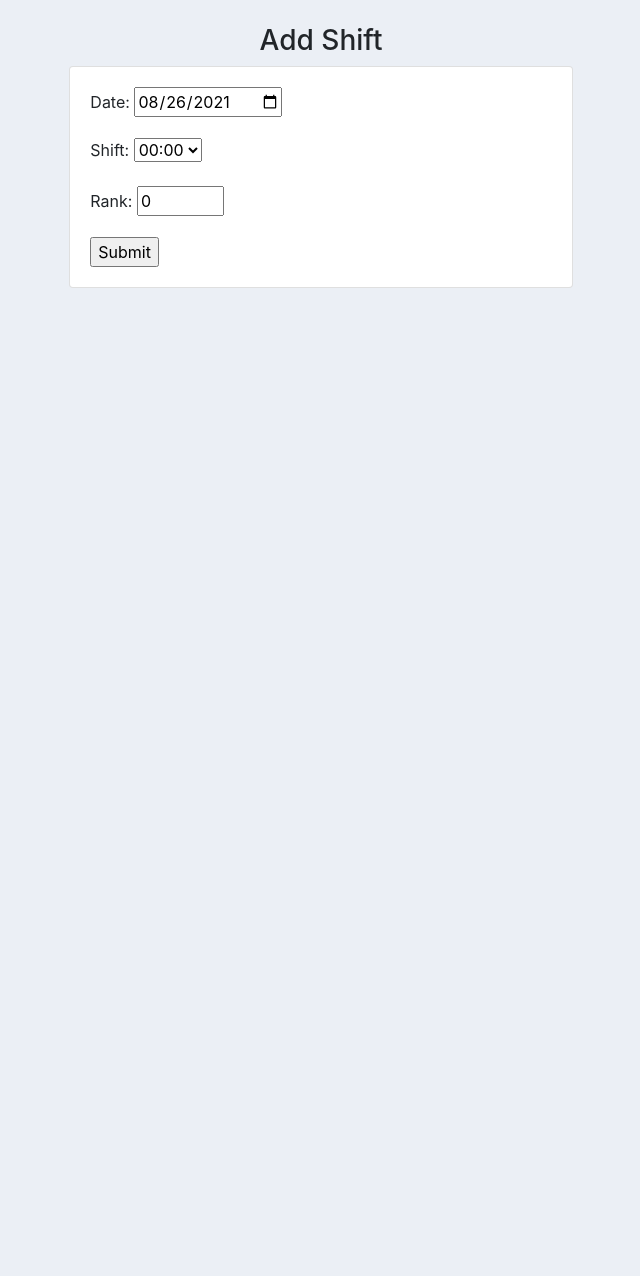
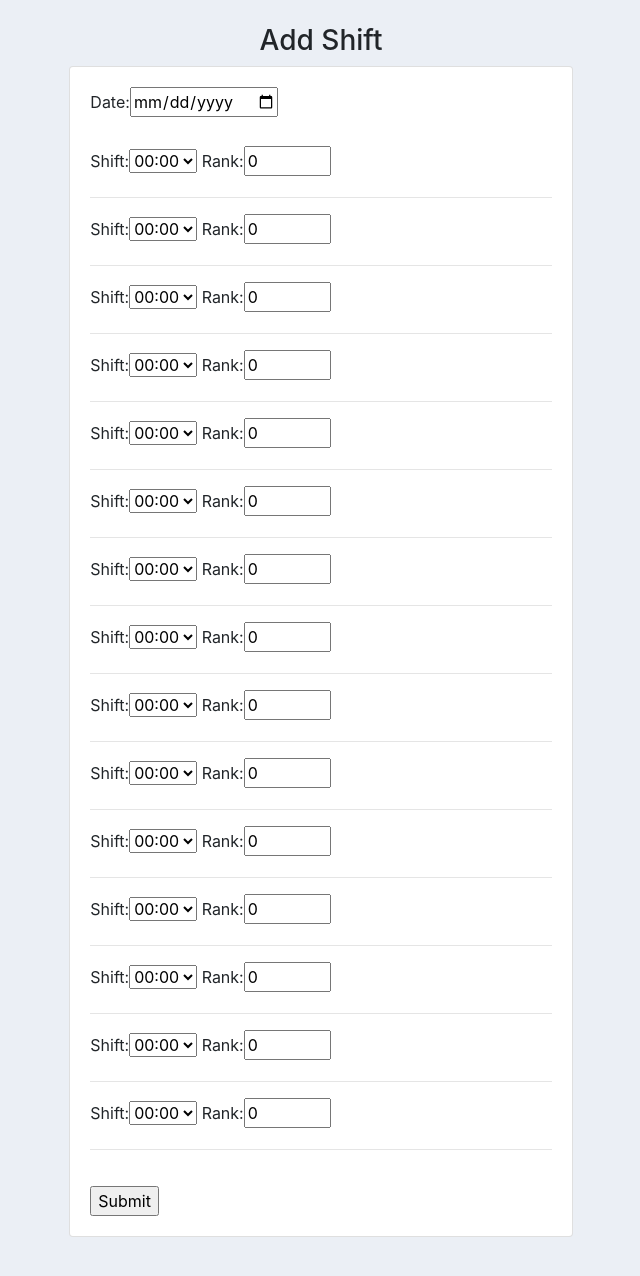
Before and after one commit to Morenokoko/scheduler_django, a Django app: page /account/shift/ in a window 1280 px wide. Shown: the part 56-1332 px from the top of the page, without its empty margins (319-959 px from the left). Run offline with Django 3.2, Linux system fonts and the light colour scheme; a user stored in the database is signed in; some libraries are stand-ins or nearby versions.

Commit message:
Updated shift form to inline formset and changed table views to overflow

```diff
--- a/account/forms.py
+++ b/account/forms.py
@@ -27,14 +27,5 @@ class ShiftForm(ModelForm):
 			'rank': NumberInput(attrs={'min':1, 'max':24})
         }
 
-# class AvailabilityForm(forms.Form, ModelForm):
-# 	class Meta:
-# 		#CHOICES=[(1,'1'), (2,'2')]
-# 		model = Availability
-# 		fields = ['date', 'shift']
-# 		#fields = ['date', 'shift1', 'shift2', 'shift1rank', 'shift2rank']
-# 		widgets = {
-#             'date': DateInput(),
-#             'shift': CheckboxSelectMultiple(),
-# 			'shiftrank': RadioSelect(choices=CHOICES),
-#         }
+class DateForm(forms.Form):
+	date = forms.DateField(label='Date', widget=DateInput(attrs={'min': dt.date.today}))
--- a/account/models.py
+++ b/account/models.py
@@ -11,8 +11,7 @@ class Availability(models.Model):
     user = models.ForeignKey(User, null=True,  on_delete=models.CASCADE)
     date = models.DateField(default=timezone.now)
     shift = models.TimeField(default=dt.time(00, 00), auto_now=False, auto_now_add=False)
-    # shift = models.ForeignKey(Shift, on_delete=models.CASCADE)
-    rank = models.PositiveIntegerField(default=0, blank=False, validators=[MinValueValidator(1), MaxValueValidator(24)])
+    rank = models.IntegerField(default=0, blank=False, validators=[MinValueValidator(1), MaxValueValidator(24)])
     class Meta:
         unique_together = (("user", "date", "shift"), ("user", "date", "rank"))
     def __str__(self):
@@ -23,11 +22,10 @@ class Availability(models.Model):
 class Schedule(models.Model):
     date = models.DateField()
     shift = models.TimeField(default=dt.time(00, 00), auto_now=False, auto_now_add=False)
-    # shift = models.ForeignKey(Shift, null=True, on_delete=models.CASCADE)
     employee = models.ForeignKey(User, null = True, on_delete=models.CASCADE)
     rank = models.PositiveIntegerField(default=0)
     class Meta:
         unique_together = ("date", "shift")
     def __str__(self):
-        schedule_id = '{0.date} {0.shift}'
+        schedule_id = '{0.date} {0.employee} {0.shift}'
         return schedule_id.format(self)
--- a/account/templates/account/home.html
+++ b/account/templates/account/home.html
@@ -8,6 +8,7 @@
 <div class="row justify-content-center">
     <div class="col-lg-9">
         <div class="card card-body">
+            <div style="overflow: auto; height: 65vh;">
                 {% if schedule_date_list|length > 0 %}
                     {% for d in schedule_date_list %}
                         <table class="table">
@@ -37,6 +38,7 @@
             </div>
         </div>
     </div>
+</div>
 
 
 {% endblock %}
--- a/account/templates/account/shift.html
+++ b/account/templates/account/shift.html
@@ -6,11 +6,18 @@
 <div class="row justify-content-center">
     <div class="col-md-5">
         <div class="card card-body">
-            <form method="POST" action="">
-                {% csrf_token %}
-                {{form.as_p}}
-                <input type="submit" name="Submit">
-            </form>
+            <form action="" method="POST">
+				{% csrf_token %}
+                {{ dateform }}<br><br>
+				{{ form.management_form }}
+                <div style="overflow: auto; height: 50vh;">
+                {% for field in form %}
+                    {{ field }}<hr>
+                {% endfor %}
+                </div>
+                <br>
+				<input type="submit" name="Submit">
+			</form>
         </div>
     </div>
 </div>
--- a/account/templates/account/viewSchedule.html
+++ b/account/templates/account/viewSchedule.html
@@ -20,6 +20,7 @@
 <div class="row justify-content-center">
     <div class="col-lg-9">
         <div class="card card-body">
+            <div style="overflow: auto; height: 55vh;">
                 {% if schedule_date_list|length > 0 %}
                     {% for d in schedule_date_list %}
                         <table class="table">
@@ -49,6 +50,7 @@
             </div>
         </div>
     </div>
+</div>
 
 
 {% endblock %}
--- a/account/views.py
+++ b/account/views.py
@@ -1,16 +1,21 @@
+from django.forms.widgets import Select
 from django.shortcuts import get_object_or_404, render, redirect
 from django.contrib.auth import authenticate, login, logout
 from django.contrib import messages
 from django.contrib.auth.decorators import login_required
 from datetime import date
 from django.db import IntegrityError
+from django.forms import inlineformset_factory
+from django import forms
 
 # Create your views here.
 from .models import *
 from .forms import *
 from .filters import *
+import datetime as dt
 
-# date_today = timezone.datetime.today()
+HOUR_CHOICES = [(dt.time(hour=x), '{:02d}:00'.format(x)) for x in range(0, 24)]
+
 
 def registerPage(request):
     if request.user.is_authenticated:
@@ -27,6 +32,7 @@ def registerPage(request):
 
         context = {'form':form}
         return render(request, 'account/register.html', context)
+
 
 def loginPage(request): # named as 'loginPage' to avoid conflict with the Django method login
     if request.user.is_authenticated:
@@ -47,6 +53,7 @@ def loginPage(request): # named as 'loginPage' to avoid conflict with the Django
         context = {}
         return render(request, 'account/login.html', context)
 
+
 @login_required(login_url='login')
 def index(request):
     schedule = Schedule.objects.order_by('-date','-shift')
@@ -57,9 +64,10 @@ def index(request):
             if i.date == date.today():
                 schedule_date_list.append(i.date)
 
-    print('SCHEDULE DATE LISTTTTTT',schedule_date_list)
+    print('SCHEDULE DATE LIST',schedule_date_list)
     context = {'schedule':schedule, 'schedule_date_list':schedule_date_list}
     return render(request, 'account/home.html', context)
+
 
 @login_required(login_url='login')
 def viewSchedules(request):
@@ -79,8 +87,10 @@ def logoutUser(request):
 	logout(request)
 	return redirect('login')
 
+
 @login_required(login_url='login')
 def myavailability(request):
+    user = request.user
     availability_list = Availability.objects.filter(user = request.user).order_by('-date','-shift')
     availability_date_list = []
 
@@ -91,31 +101,68 @@ def myavailability(request):
         if i.date not in availability_date_list:
             availability_date_list.append(i.date)
 
-    context = {'availability_list': availability_list, 'availability_date_list': availability_date_list,  'myFilter': myFilter}
+    context = {'availability_list': availability_list,
+        'availability_date_list': availability_date_list,  'myFilter': myFilter, 'user':user}
     return render(request, 'account/myavailability.html', context)
+
 
 @login_required(login_url='login')
 def shiftavailability(request):
-    user=request.user
-    form = ShiftForm()
+    shift_list =[]
+    rank_list = []
+    AvailabilityFormSet = inlineformset_factory(User, Availability,
+                                                fields=('shift', 'rank'), can_delete_extra=False,
+                                                widgets={'shift': forms.Select(choices=HOUR_CHOICES),
+                                                        'rank': NumberInput(attrs={'min':0, 'max':24})
+                                                }, extra=24)
+    dateform = DateForm()
+    user = request.user
+    formset = AvailabilityFormSet(queryset=Availability.objects.none(),instance=user)
     if request.method == 'POST':
-        try:
-            form = ShiftForm(request.POST)
-            if form.is_valid():
-                availability = form.save(commit=False)
-                availability.user = user
-                availability.save()
-                print(availability.date, availability.shift, availability.rank)
-                createSchedule(availability)
-                messages.success(request, 'Availability updated')
+        formset = AvailabilityFormSet(request.POST, instance=user)
+        dateform = DateForm(request.POST)
+        if formset.is_valid() and dateform.is_valid():
+            # check that no duplicates of shifts and ranks in formset
+            date_chosen = dateform.cleaned_data
+            for f in formset:
+                cd = f.cleaned_data
+                shift = cd.get('shift')
+                rank = cd.get('rank')
+                if shift != None:
+                    shift_list.append(shift)
+                rank = cd.get('rank')
+                if rank != 0 and rank != None:
+                    rank_list.append(rank)
+            contains_shift_duplicates = any(shift_list.count(shift) > 1 for shift in shift_list)
+            contains_rank_duplicates = any(rank_list.count(rank) > 1 for rank in rank_list)
+            print(contains_shift_duplicates, shift_list)
+            print(contains_rank_duplicates, rank_list)
+            if contains_shift_duplicates == False and contains_rank_duplicates == False:
+                print('no duplicates within formset')
+                for f in formset:
+                    cd = f.cleaned_data
+                    shift = cd.get('shift')
+                    rank = cd.get('rank')
+                    if shift != None and rank != 0 and rank != None:
+                        try:
+                            print('a shift exists where rank exists and is not equal to 0')
+                            availability = Availability(user = user, date = date_chosen.get('date'), shift = shift, rank = rank)
+                            availability.save()
+                            print('availability saved')
+                            createSchedule(availability)
+                        except IntegrityError as e:
+                            messages.error(request, 'Shift at time ' + str(shift.strftime('%H:%M')) +
+                                        ' was not saved as you already have an existing shift with similar timing OR rank of ' +
+                                         str(rank))
                 return redirect('myavailability')
             else:
-                print(form.errors)
-        except IntegrityError as e:
-            messages.error(request, 'Shift already added on that date OR another shift has already been ranked the same')
-            return redirect('shiftavailability')
-    context = {'form':form}
+                messages.error(request, 'You can only rank a shift once and there cannot be repeated ranks')
+                return redirect('shiftavailability')
+        else:
+            print('formset not valid')
+    context = {'form':formset, 'dateform':dateform}
     return render(request, 'account/shift.html', context)
+
 
 def createSchedule(availability):
     print('running create schedule')
@@ -143,6 +190,7 @@ def createSchedule(availability):
         print('no schedule_list exists, saving new schedule')
         saveSchedule(availability)
 
+
 def saveSchedule(availability):
     print('running save schedule')
     print('adding user to specific shift in schedule')
@@ -154,6 +202,7 @@ def saveSchedule(availability):
     schedule.save()
     print('schedule created')
 
+
 def updateSchedule(availability):
     print('running update schedule')
     #retrieve the schedule with the same date and shift as availability
@@ -162,6 +211,7 @@ def updateSchedule(availability):
     schedule.rank = availability.rank
     schedule.save()
     print('schedule updated')
+
 
 @login_required(login_url='login')
 def updateAvailability(request, pk):
@@ -183,6 +233,7 @@ def updateAvailability(request, pk):
     context = {'form': form}
     return render(request, 'account/shift.html', context)
 
+
 @login_required(login_url='login')
 def deleteAvailability(request, pk):
     availability = Availability.objects.get(id=pk)
```
Also changed, not shown: account/templates/account/myavailability.html (+4 -18 lines), db.sqlite3. Lines whose indentation alone changed are shown as unchanged.
